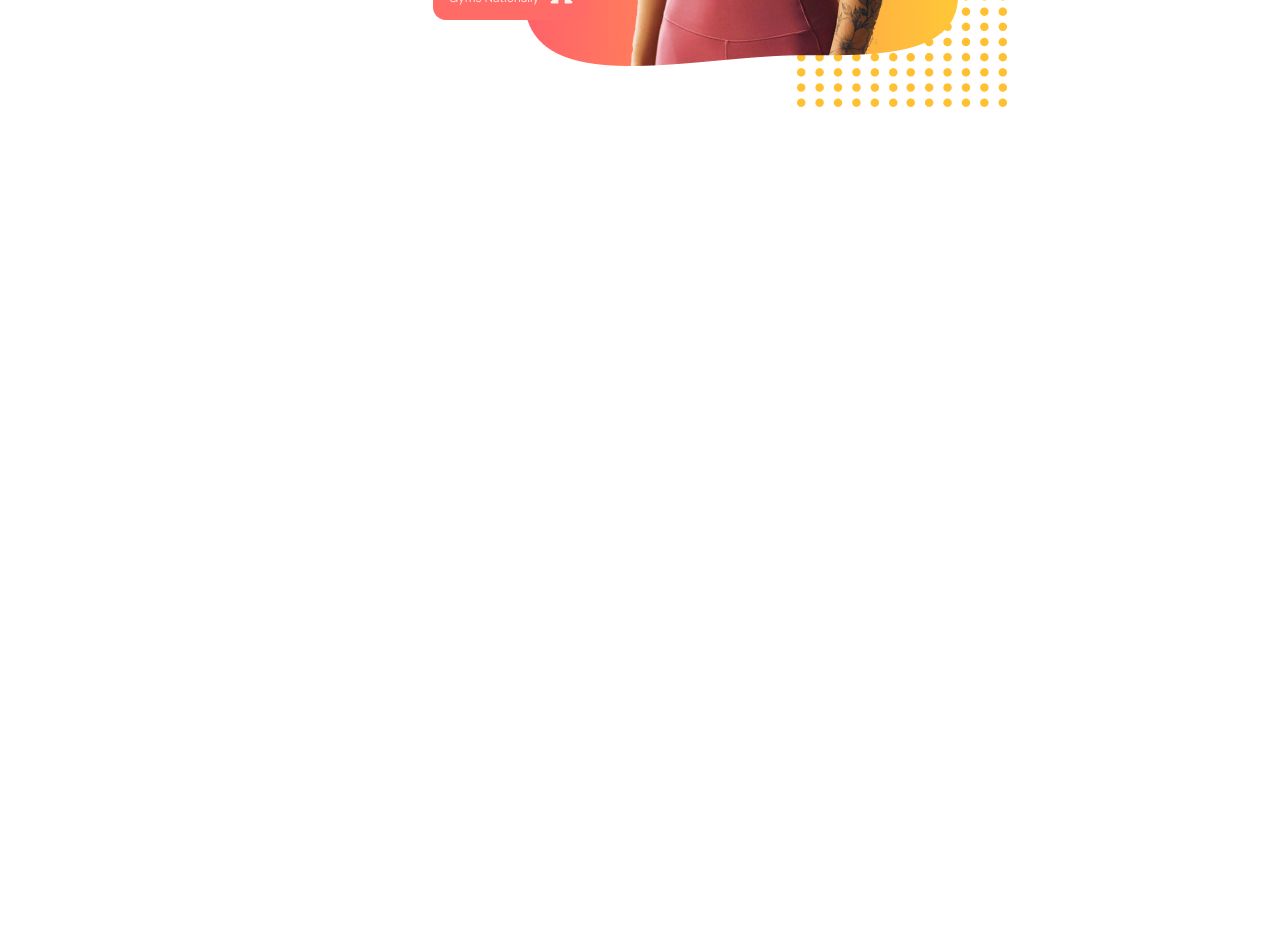
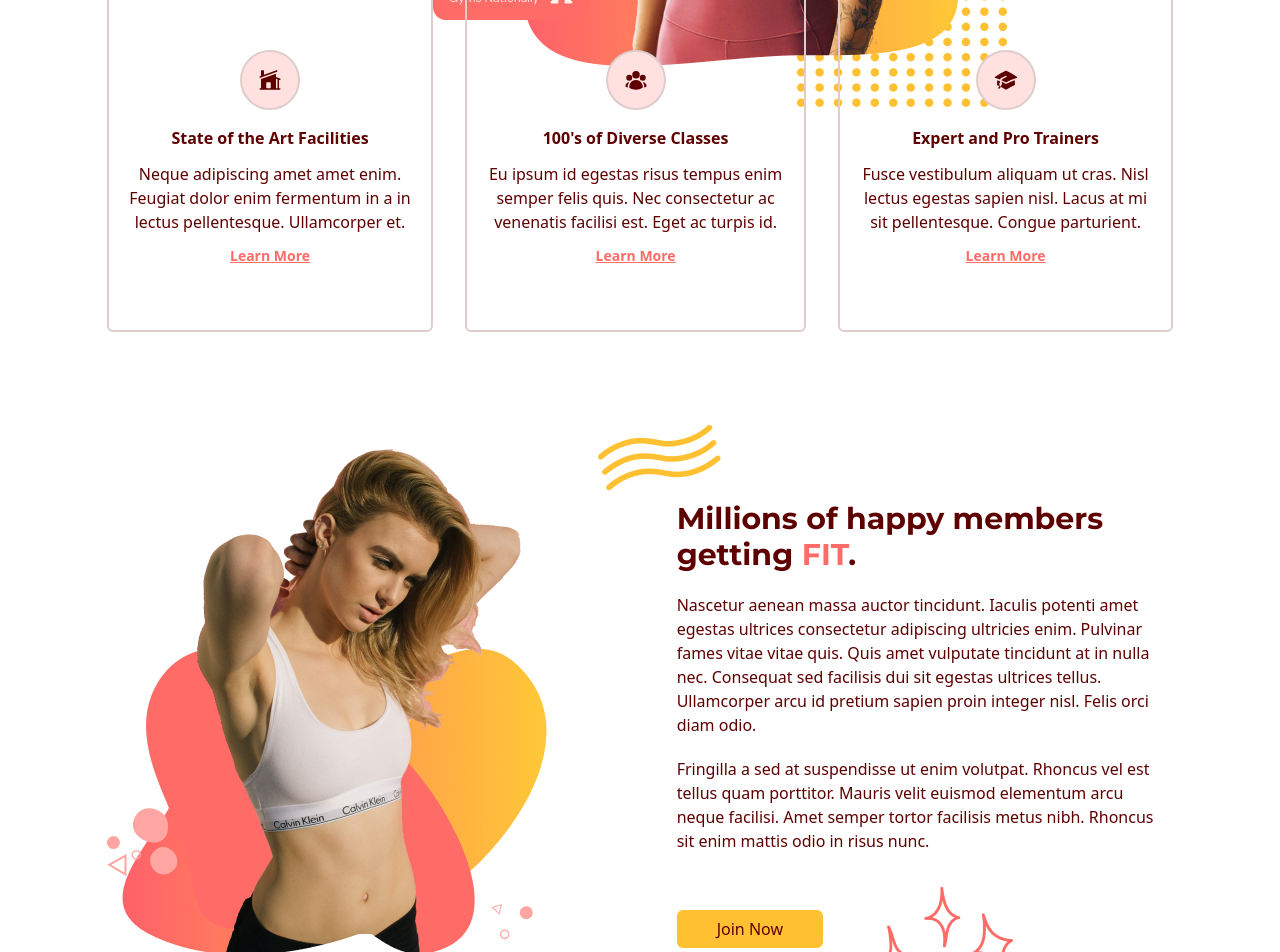
Before and after one commit to kgureye/evofitness, a React (Vite) app: page / in a window 1280 px wide. Shown: the part 1040-1992 px from the top of the page. Before the commit the page ends 1147 px from the top, so only its background shows below. Built offline with nearby package versions, Linux system fonts and the light colour scheme.

Commit message:
benefits section

```diff
--- a/src/App.tsx
+++ b/src/App.tsx
@@ -1,5 +1,6 @@
 import Navbar from  "@/scenes/navbar";
 import Home from  "@/scenes/home";
+import Benefits from "@/scenes/benefits"
 import { useEffect, useState } from "react";
 import { SelectedPage } from "@/shared/types";
 
@@ -30,6 +31,7 @@
   <div className="app bg-gray-20">
      <Navbar isTopOfPage={isTopOfPage} selectedPage={selectedPage} setSelectedPage={setSelectedPage} />
      <Home selectedPage={selectedPage} setSelectedPage={setSelectedPage} />
+     <Benefits />
     </div>
   );
 }
--- /dev/null
+++ b/src/scenes/benefits/Benefit.tsx
@@ -0,0 +1,41 @@
+import { SelectedPage } from "@/shared/types";
+import AnchorLink from "react-anchor-link-smooth-scroll";
+import { motion } from 'framer-motion';
+
+const childVariant = {
+  hidden: { opacity: 0, scale: 0.9 },
+  visible: { opacity: 1, scale: 1}
+}
+
+type Props = {
+    icon: JSX.Element;
+    title: string;
+    description: string;
+    setSelectedPage: (value: SelectedPage) => void;
+}
+
+const Benefit = ({ icon, title, description, setSelectedPage}: Props) => {
+  return (
+    <motion.div
+    variants={childVariant}
+    className="mt-5 rounded-md border-2 border-gray-100 px-5 py-16 text-center"
+    >
+        <div className="mb-4 flex justify-center">
+            <div className="rounded-full border-2 border-gray-100 bg-primary-100 p-4">
+                 {icon}
+            </div>
+        </div>
+        <h4 className="font-bold">{title}</h4>
+        <p className="my-3">{description}</p>
+        <AnchorLink
+            className="text-sm font-bold text-primary-500 underline hover:text-secondary-500"
+            onClick={() => setSelectedPage(SelectedPage.ContactUs)}
+            href={`#${SelectedPage.ContactUs}`}
+            >
+             <p>Learn More</p>
+        </AnchorLink>
+    </motion.div>
+  )
+}
+
+export default Benefit
--- /dev/null
+++ b/src/scenes/benefits/index.tsx
@@ -0,0 +1,130 @@
+import HText from "@/shared/HText";
+import {BenefitType, SelectedPage } from "@/shared/types";
+import {
+    HomeModernIcon,
+    UserGroupIcon,
+    AcademicCapIcon
+} from "@heroicons/react/24/solid"
+import Benefit from "./Benefit";
+import { motion } from "framer-motion";
+import BenefitsPageGraphic from "@/assets/BenefitsPageGraphic.png";
+import ActionButton from "@/shared/ActionButton";
+
+
+const benefits: Array<BenefitType> = [
+    {
+      icon: <HomeModernIcon className="h-6 w-6" />,
+      title: "State of the Art Facilities",
+      description:
+        "Neque adipiscing amet amet enim. Feugiat dolor enim fermentum in a in lectus pellentesque. Ullamcorper et.",
+    },
+    {
+      icon: <UserGroupIcon className="h-6 w-6" />,
+      title: "100's of Diverse Classes",
+      description:
+        "Eu ipsum id egestas risus tempus enim semper felis quis. Nec consectetur ac venenatis facilisi est. Eget ac turpis id.",
+    },
+    {
+      icon: <AcademicCapIcon className="h-6 w-6" />,
+      title: "Expert and Pro Trainers",
+      description:
+        "Fusce vestibulum aliquam ut cras. Nisl lectus egestas sapien nisl. Lacus at mi sit pellentesque. Congue parturient.",
+    },
+  ];
+
+  const container = {
+    hidden: {},
+    visible: {
+      transition: { staggerChildren: 0.2 }
+    }
+  }
+
+type Props = {
+    setSelectedPage: (value: SelectedPage) => void;
+};
+
+const Benefits = ({ setSelectedPage }: Props) => {
+  return (
+  <section id="benefits" className="mx-auto min-h-full w-5/6 py-20">
+    <motion.div
+    onViewportEnter={() => setSelectedPage(SelectedPage.Benefits)}
+    >
+        {/* HEADER */}
+      <motion.div className="md:my-5 md:w-3/5" initial="hidden" whileInView="visible" viewport={{ once: true, amount: 0.5 }} transition={{ delay: 0.2, duration: 0.5 }} variants={{ hidden: { opacity: 0, x: -50}, visible: { opacity: 1, x: 0 }}}>
+        <HText>MORE THAN JUST A GYM</HText>
+         <p>
+            We provide world class fitness equipment, trainers and classes to get you to your ultimate fitness goals with ease.
+            We provide true care into each and every member.
+         </p>
+      </motion.div>
+
+      {/* BENEFITS */}
+        <motion.div className="mt-5 md:flex items-center justify-between gap-8" initial="hidden" whileInView="visible" viewport={{ once: true, amount: 0.5}} variants={container} >
+            {benefits.map((benefit: BenefitType) => (
+                <Benefit
+                 key={benefit.title}
+                 icon={benefit.icon}
+                 title={benefit.title}
+                 description={benefit.description}
+                 setSelectedPage={setSelectedPage}
+                />
+            ))}
+        </motion.div>
+
+        {/* GRAPHICS & DESCRIPTION */}
+        <div className="mt-16 items-center justify-between gap-20 md:mt-28 md:flex">
+        {/* GRAPHIC */}
+        <img
+        className="mx-auto"
+        alt="benefits-page-graphic"
+        src={BenefitsPageGraphic}
+         />
+          {/* DESCRIPTION */}
+          <div>
+             {/* TITLE */}
+             <div className="relative">
+                <motion.div
+                 className="before:absolute before:-top-20 before:-left-20 before:z -[1] before:content-abstractwaves"
+                 initial="hidden" whileInView="visible" viewport={{ once: true, amount: 0.5 }} transition={{ delay: 0.2, duration: 0.5 }} variants={{ hidden: { opacity: 0, x: 50}, visible: { opacity: 1, x: 0 }}}
+                >
+                    <div>
+                      <HText>Millions of happy members getting{ " " }
+                        <span className="text-primary-500">FIT</span>.
+                      </HText>
+                    </div>
+                </motion.div>
+             </div>
+             {/* TITLE DESCRIPTIONS */}
+              <motion.div initial="hidden" whileInView="visible" viewport={{ once: true, amount: 0.5 }} transition={{ delay: 0.2, duration: 0.5 }} variants={{ hidden: { opacity: 0, x: -50}, visible: { opacity: 1, x: 0 }}}>
+              <p className="my-5">
+                Nascetur aenean massa auctor tincidunt. Iaculis potenti amet
+                egestas ultrices consectetur adipiscing ultricies enim. Pulvinar
+                fames vitae vitae quis. Quis amet vulputate tincidunt at in
+                nulla nec. Consequat sed facilisis dui sit egestas ultrices
+                tellus. Ullamcorper arcu id pretium sapien proin integer nisl.
+                Felis orci diam odio.
+               </p>
+               <p className="mb-5">
+                Fringilla a sed at suspendisse ut enim volutpat. Rhoncus vel est
+                tellus quam porttitor. Mauris velit euismod elementum arcu neque
+                facilisi. Amet semper tortor facilisis metus nibh. Rhoncus sit
+                enim mattis odio in risus nunc.
+               </p>
+              </motion.div>
+
+            {/* BUTTON */}
+            <div className="relative mt-16">
+               <div className="before:absolute before:-bottom-20 before:right-40 before:z-[-1] before:content-sparkles">
+                 <ActionButton setSelectedPage={setSelectedPage}>
+                    Join Now
+                 </ActionButton>
+               </div>
+            </div>
+          </div>
+        </div>
+    </motion.div>
+  </section>
+  )
+}
+
+export default Benefits;
--- /dev/null
+++ b/src/shared/HText.tsx
@@ -0,0 +1,13 @@
+import React from "react";
+
+type Props = {
+  children: React.ReactNode;
+};
+
+const HText = ({ children }: Props) => {
+  return (
+    <h1 className="basis-3/5 font-montserrat text-3xl font-bold">{children}</h1>
+  );
+};
+
+export default HText;
--- a/src/shared/types.ts
+++ b/src/shared/types.ts
@@ -1,7 +1,13 @@
 
 export enum SelectedPage {
     Home = "home",
-    Benefits = "Benefits",
-    OurClasses = "OurClasses",
-    ContactUs = "ContactUs",
+    Benefits = "benefits",
+    OurClasses = "ourclasses",
+    ContactUs = "contactus",
   }
+
+  export interface BenefitType {
+     icon: JSX.Element;
+     title: string;
+     description: string;
+  }
```
